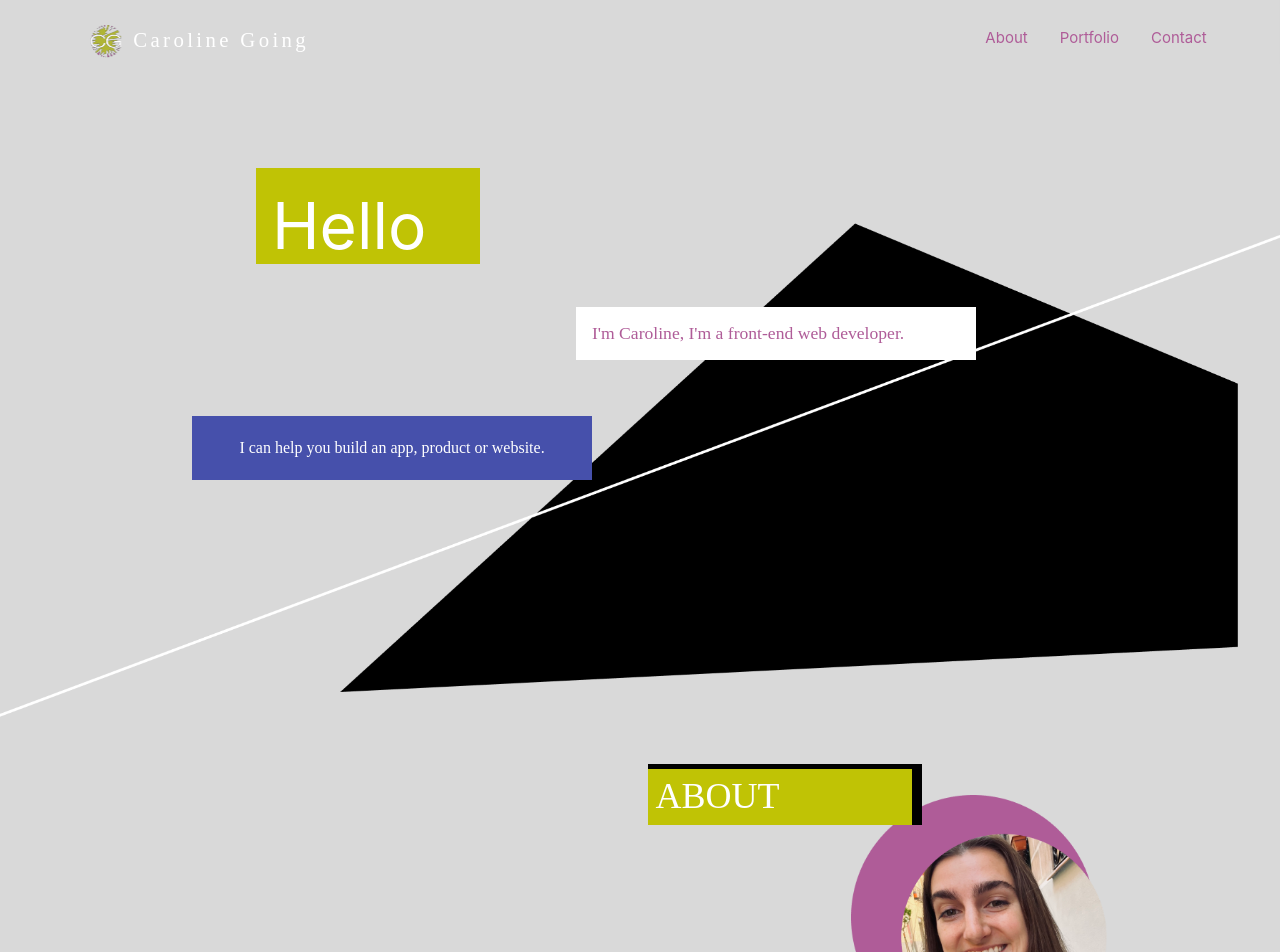
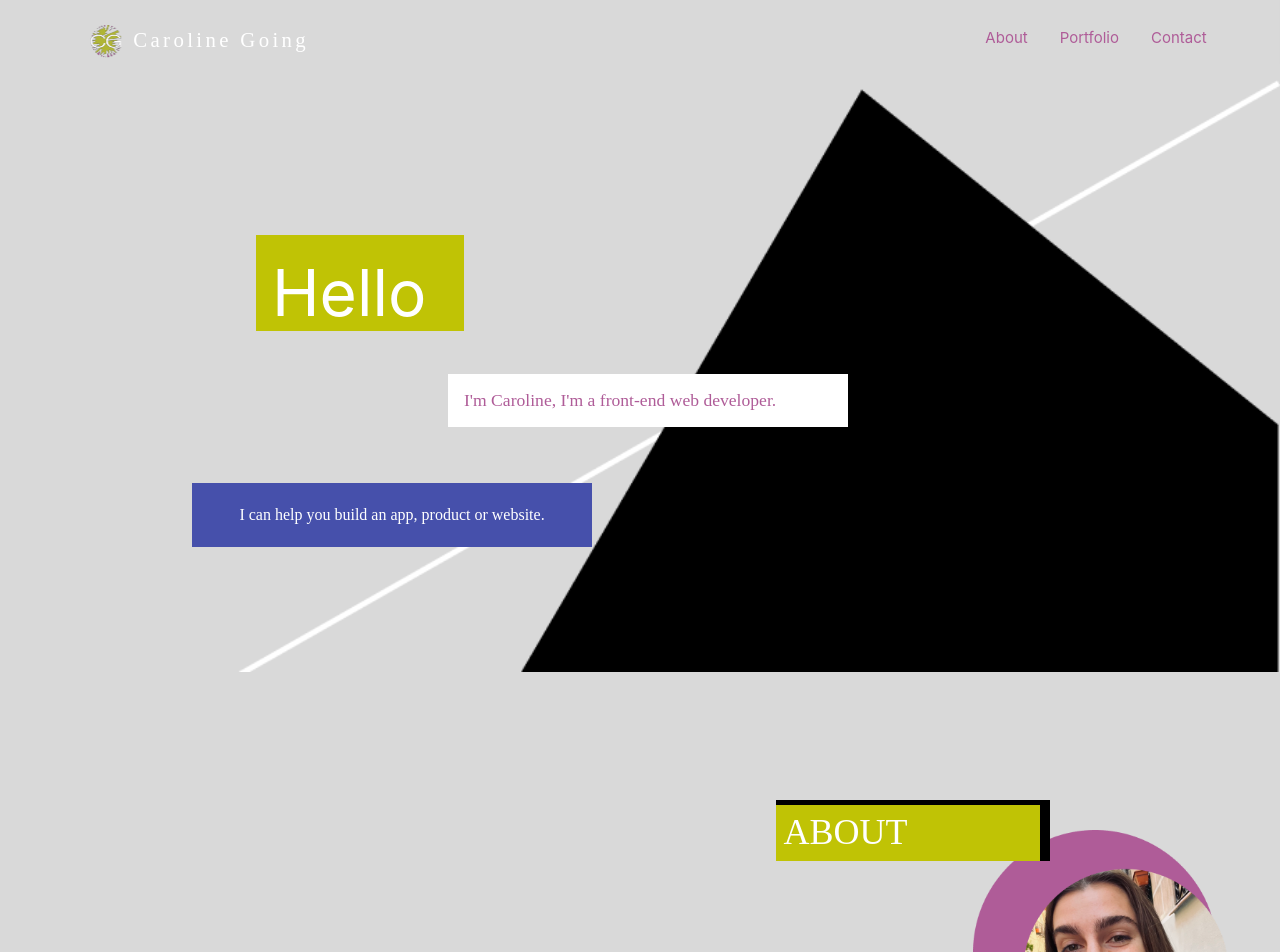
Before and after one commit to cgoing2215/cgoing-portfolio, a React (Create React App) app: page / in a window 1280 px wide. Shown: the top 952 px of the page. Built offline with nearby package versions, Linux system fonts and the light colour scheme; a web font is replaced by a local one.

Commit message:
Fixed bugs with about h3 jumpiness across browser sizes

```diff
--- a/src/components/About/About.css
+++ b/src/components/About/About.css
@@ -134,16 +134,24 @@
 }
 
 @media (min-width: 51rem){
+    #about {
+        margin-top: 10%;
+    }
+
+    #about h3{
+        margin-right: 24%;
+        margin-left: auto;
+    }
+
     #about-text {
         margin: 14.5rem 10% 3.5rem 10%;
     }
 }
 
-@media (min-width: 62.5rem){
-
-    #about {
-        margin-top: 0rem;
-        width: 90%;
+@media (min-width: 56rem){
+    #about h3{
+        margin-right: 22%;
+        margin-left: auto;
     }
 }
 
@@ -153,3 +161,10 @@
         margin-left: auto;
     }
 }
+
+@media (min-width: 72rem){
+    #about h3{
+        margin-right: 18%;
+        margin-left: auto;
+    }
+}
--- a/src/components/Header/Header.css
+++ b/src/components/Header/Header.css
@@ -1,16 +1,17 @@
 #intro-section {
     background-image: url('./img/tablet-hero-shapes.png');
-    background-size: 120%;
+    background-size: 150%;
     background-repeat: no-repeat;
-    background-position: 80% 0%;
+    background-position: 100% 0%;
     height: 70vh;
-    margin-top: 6.5rem;
+    margin-top: 1rem;
+    padding-top: 3rem;
 }
 
 #intro-section h1 {
     background: #c0c305;
     color: white;
-    width: 13rem;
+    width: 12rem;
     height: 6rem;
     flex-shrink: 0;
     display: flex;
@@ -54,7 +55,7 @@
     align-items: center;
     text-align: left;
     padding: .5rem;
-    margin-top: 4rem;
+    margin-top: 2.75rem;
     margin-left: 1rem;
 }
 
@@ -74,7 +75,9 @@
 
 @media (min-width: 34rem){
     #intro-section {
-        background-position: 30% 0%;
+        background-size: 120%;
+        padding-top: 4rem;
+        height: 60vh;
     }
 
     #intro-section h1 {
@@ -94,6 +97,12 @@
 }
 
 @media (min-width: 42rem){
+    #intro-section {
+        background-size: 100%;
+        padding-top: 5rem;
+        height: 60vh;
+    }
+
     #intro-section h1 {
         margin-left: 20%;
     }
@@ -109,23 +118,23 @@
 }
 
 @media (min-width: 52rem){
+    #intro-section {
+        padding-top: 6rem;
+    }
+
     #intro-section h3 {
-        margin-left: 45%;
+        margin-left: 35%;
     }
 
 }
 
-@media (min-width: 62.5rem){
+@media (min-width: 64rem){
     #intro-section {
-        background-image: url('./img/x-large-desktop-hero-shapes.png');
-        background-repeat: no-repeat;
+        background-size: 100%;
+        padding-top: 7rem;
     }
 }
 
 @media (min-width: 81rem){
-    #intro-section {
-        background-image: url('./img/x-large-desktop-hero-shapes.png');
-        background-size: 140%;
-        background-position: 45% 50%;
-    }
+
 }
```
